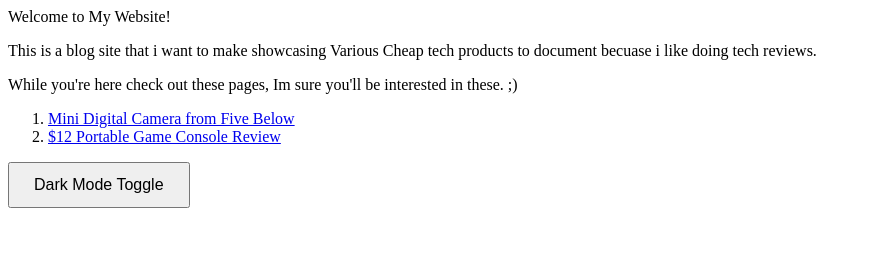
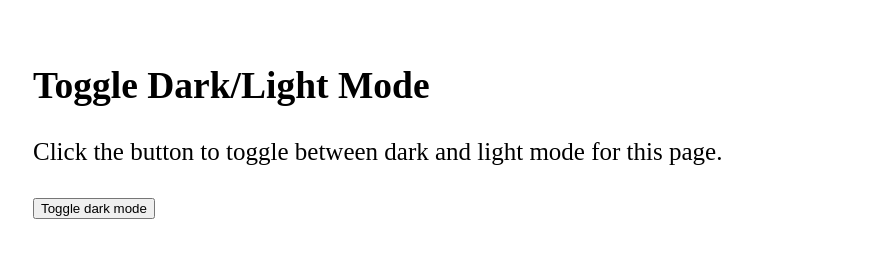
Before and after one commit to msolis26/hello-world, a plain HTML site: page index.html in a window 1280 px wide. Shown: the whole page, without its empty margins (0-871 px from the left). Drawn offline with Linux system fonts and the light colour scheme.

Commit message:
Update index.html

```diff
--- a/index.html
+++ b/index.html
@@ -1,47 +1,34 @@
 <!DOCTYPE html>
-<html lang="en">
+<html>
 <head>
-
+<meta name="viewport" content="width=device-width, initial-scale=1">
 <style>
 body {
+  padding: 25px;
   background-color: white;
   color: black;
+  font-size: 25px;
 }
 
 .dark-mode {
   background-color: black;
   color: white;
 }
-
-
-    button {
-      padding: 12px 24px;
-      font-size: 16px;
-      cursor: pointer;
-    }
 </style>
-
 </head>
 <body>
 
+<h2>Toggle Dark/Light Mode</h2>
+<p>Click the button to toggle between dark and light mode for this page.</p>
 
+<button onclick="myFunction()">Toggle dark mode</button>
 
-<title>Welcome to My Website.</title>
-<header> Welcome to My Website! </header>
-<p> This is a blog site that i want to make showcasing Various Cheap tech products to document becuase i like doing tech reviews.</p>
-<p>While you're here check out these pages, Im sure you'll be interested in these. ;)</p>
-  <ol>
-    <li><a href= "https://msolis26.github.io/hello-world/review1.html">Mini Digital Camera from Five Below</a></li>
-    <li><a href= "https://msolis26.github.io/hello-world/review2.html">$12 Portable Game Console Review</a></li>
-
-  </ol>
-    <button onclick="changeColor()">Dark Mode Toggle</button>
 <script>
-      function changeColor() {
+function myFunction() {
    var element = document.body;
-        element.classList.toggle("dark-mode")
-
+   element.classList.toggle("dark-mode");
 }
 </script>
+
 </body>
 </html>
```
Lines whose indentation alone changed are shown as unchanged.
